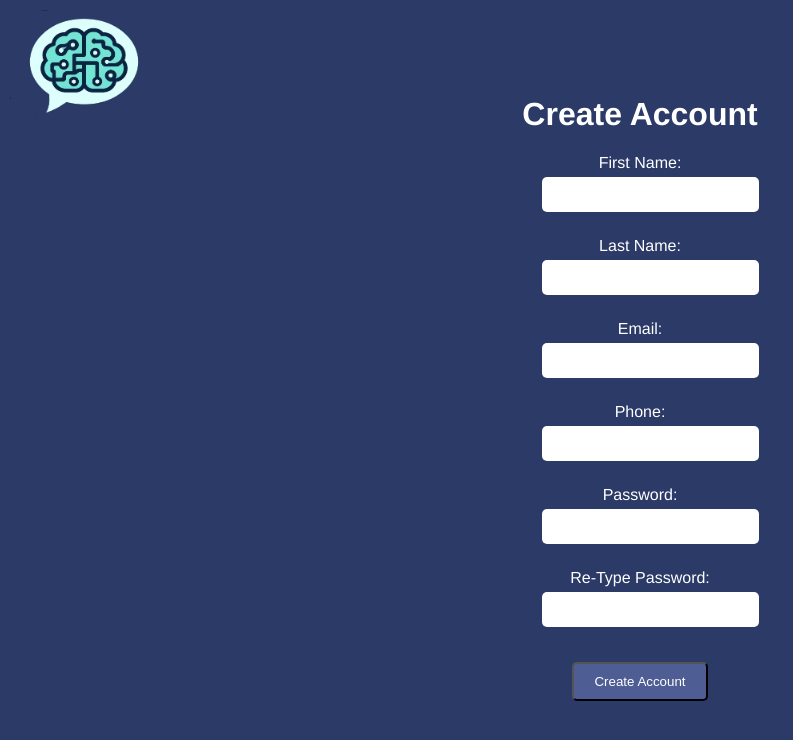
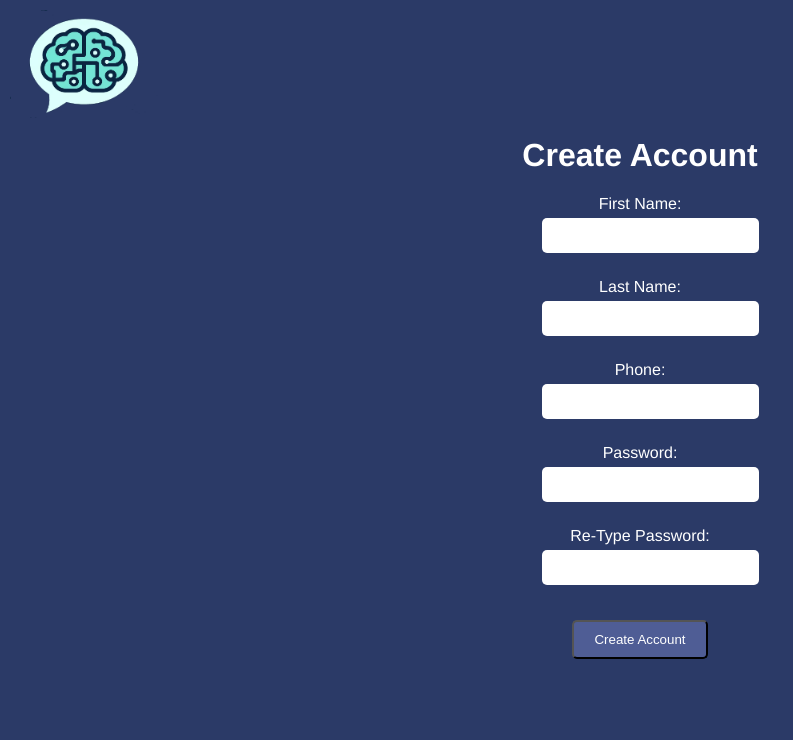
Before and after one commit to fosternilsson516/ai-feeder, a Flask app: page /create-account in a window 1280 px wide. Shown: the top 740 px of the page, without its empty margins (0-793 px from the left). Run offline with Flask 3, Linux system fonts and the light colour scheme; parts of the project's set-up code (start-up, migrations or seed data) failed here and were passed over.

Commit message:
got rid of email

```diff
--- a/app/routes/url.py
+++ b/app/routes/url.py
@@ -30,7 +30,7 @@ def post_subdirectory():
     result = url_setup.save_subdirectory(user_id, subdirectory)
     if "error" in result:
         # Return a JSON response with the error message
-        return jsonify({"error": result["error"]}), 409
+        return jsonify({"error": result["error"]}), 400
     elif "success" in result:
         # Return a JSON response with the success message
         return Response(status=200)
--- a/app/routes/users.py
+++ b/app/routes/users.py
@@ -2,6 +2,7 @@
 from flask import Flask, render_template, request, redirect, url_for, flash, session, Blueprint
 from werkzeug.security import generate_password_hash
 from app.user_handler import Users
+import re
 
 users_bp = Blueprint('users', __name__)
 user_handler = Users()
@@ -18,14 +19,15 @@ def login():
 @users_bp.route('/login', methods=['POST'])
 def post_login():
     # Process login form submission
-    email = request.form['email']
+    phone = request.form['phone']
     password = request.form['password']
 
-    auth_result = user_handler.authenticate_user(email, password)
+    auth_result = user_handler.authenticate_user_phone(phone=phone, password=password)
+
     if auth_result == True:
-        result = user_handler.store_user_id(email)
+        result = user_handler.store_user_id(phone)
         if result:
-                user_id = result[0]
+            user_id = result[0]
         session['user_id'] = user_id
         return redirect(url_for('dashboard.dashboard'))
     else:
@@ -38,8 +40,7 @@ def create_account():
     email_exists_message = ''
     if request.method == 'POST':
         try:
-            email = request.form['email']
-            phone_number = request.form['phone_number']
+            phone = request.form['phone_number']
             password = request.form['password']
             password_match = request.form['password_match']
             f_name = request.form['f_name']
@@ -55,14 +56,14 @@ def create_account():
 
         password_hash = generate_password_hash(password)
 
-        if user_handler.email_exists(email):
-            email_exists_message = "Email already exists"
-            flash(email_exists_message, "error")
+        if user_handler.phone_exists(phone):
+            phone_exists_message = "phone number already exists"
+            flash(phone_exists_message, "error")
             return redirect(url_for('users.create_account'))
 
         # Proceed with registration if passwords match
-        user_handler.create_account(email, phone_number, password_hash, f_name, l_name)
-        result = user_handler.store_user_id(email)
+        user_handler.create_account(phone, password_hash, f_name, l_name)
+        result = user_handler.store_user_id(phone)
         if result:
             user_id = result[0]
         session['user_id'] = user_id
@@ -70,10 +71,9 @@ def create_account():
         return redirect(url_for('users.successful_reg'))
 
     # Retrieve form data from session (if available)
-    email = session.pop('email', '')
     phone_number = session.pop('phone_number', '')
 
-    return render_template('owner/create_account.html', email=email, phone_number=phone_number)
+    return render_template('owner/create_account.html', phone_number=phone_number)
 
 @users_bp.route('/successful-reg')
 def successful_reg():
--- a/app/templates/customer/messages.html
+++ b/app/templates/customer/messages.html
@@ -2,7 +2,7 @@
 <html lang="en">
 <head>
     <meta charset="UTF-8">
-    <meta name="viewport" content="width=device-width, initial-scale=0.6">
+    <meta name="viewport" content="width=device-width, initial-scale=0.8">
 </head>
     <style>
 body, html {
--- a/app/templates/login.html
+++ b/app/templates/login.html
@@ -4,7 +4,7 @@
 <html lang="en">
 <head>
     <meta charset="UTF-8">
-    <meta name="viewport" content="width=device-width, initial-scale=0.6">
+    <meta name="viewport" content="width=device-width, initial-scale=0.8">
     <title>Login</title>
 </head>
 <style>
@@ -110,8 +110,8 @@ header {
         {% endwith %}
         <form action="{{ url_for('users.post_login') }}" method="post" class="form">
             <div class="input-group">
-                <label for="email">Email:</label>
-                <input type="text" id="email" name="email" required>
+                <label for="phone">Phone:</label>
+                <input type="text" id="phone" name="phone" required>
             </div>
             <div class="input-group">
                 <label for="password">Password:</label>
--- a/app/templates/login_create_account.html
+++ b/app/templates/login_create_account.html
@@ -2,7 +2,7 @@
 <html lang="en">
 <head>
     <meta charset="UTF-8">
-    <meta name="viewport" content="width=device-width, initial-scale=0.6">
+    <meta name="viewport" content="width=device-width, initial-scale=0.8">
     <title>Login or Create Account</title>
 </head>
 <style>
--- a/app/templates/owner/create_account.html
+++ b/app/templates/owner/create_account.html
@@ -113,10 +113,6 @@ header {
                 <input type="text" id="l_name" name="l_name" required>
             </div>
             <div class="input-group">
-                <label for="email">Email:</label>
-                <input type="email" id="email" name="email" value="{{ email }}" pattern="[a-zA-Z0-9._%+-]+@[a-zA-Z0-9.-]+\.[a-zA-Z]{2,}" title="Please enter a valid email address" required>
-            </div>
-            <div class="input-group">
                 <label for="phone_number">Phone:</label>
                 <input type="tel" id="phone_number" name="phone_number" value="{{ phone_number }}" pattern="[0-9]{3}-[0-9]{3}-[0-9]{4}" title="Please enter a valid phone number in the format XXX-XXX-XXXX" required>
             </div>
--- a/app/templates/owner/successful_reg.html
+++ b/app/templates/owner/successful_reg.html
@@ -2,7 +2,7 @@
 <html lang="en">
 <head>
     <meta charset="UTF-8">
-    <meta name="viewport" content="width=device-width, initial-scale=0.6">
+    <meta name="viewport" content="width=device-width, initial-scale=0.8">
 </head>
 <style>
     body, html {
```
Also changed, not shown: app/user_handler.py (+9 -8 lines).
